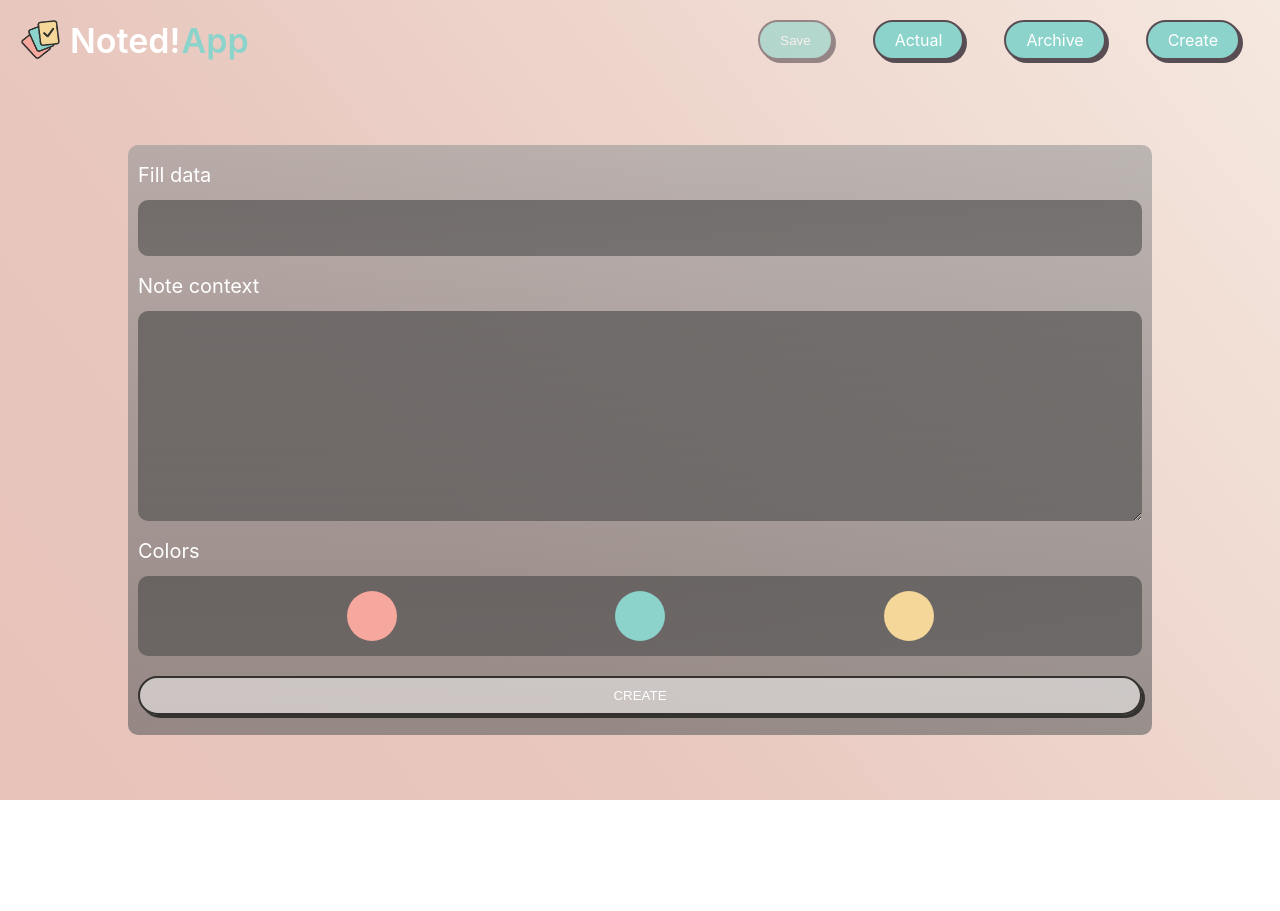
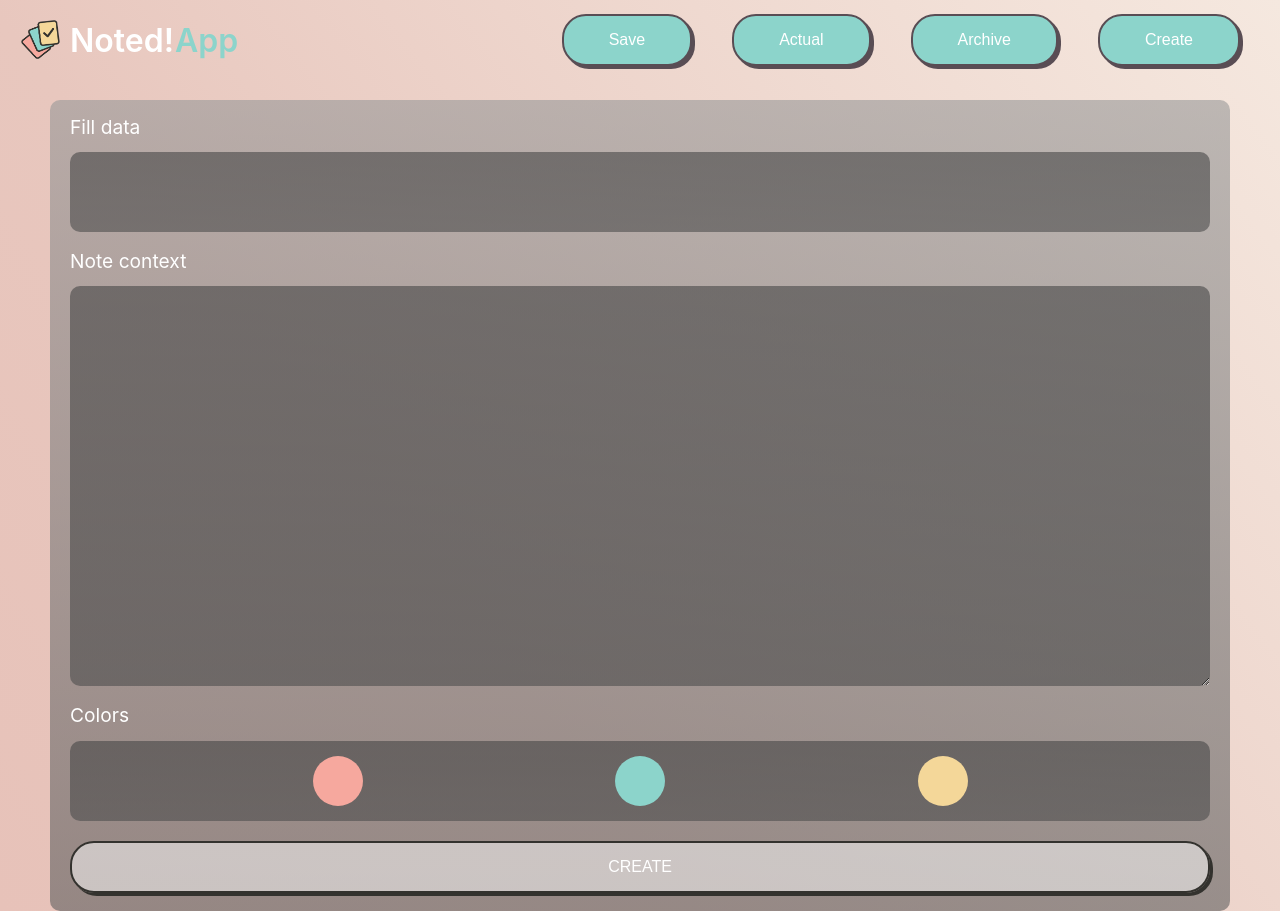
Before and after one commit to aliyevshukur/note-taking-website, a React (Create React App) app: page /create-edit in a window 1280 px wide. Before the commit the page ends 800 px from the top, so only its background shows below. Built offline with nearby package versions, Linux system fonts and the light colour scheme; no server answers.

Commit message:
Fix bottom border and resposiveness on high resolution screens

```diff
--- a/src/App.scss
+++ b/src/App.scss
@@ -1,6 +1,19 @@
 @import "./_base.scss";
 
 html {
+  font-size: 180%;
+
+  @include desktopL {
+    font-size: 150%;
+  }
+
+  @include desktopM {
+    font-size: 140%;
+  }
+
+  @include laptopL {
+    font-size: 100%;
+  }
 }
 
 body {
--- a/src/Routes/Create/style.scss
+++ b/src/Routes/Create/style.scss
@@ -2,23 +2,41 @@
 $border-radius: 10px;
 
 @mixin colorButtonStyle {
-  width: 50px;
-  height: 50px;
+  width: 100px;
+  height: 100px;
   cursor: pointer;
   border: none;
   border-radius: 50%;
   margin: 10px;
+
+  @include laptopL {
+    width: 70px;
+    height: 70px;
+  }
+
+  @include laptopL {
+    width: 50px;
+    height: 50px;
+  }
 }
 
 @mixin inputStyle {
   background: linear-gradient(rgba(70, 70, 70, 0.6), rgba(77, 77, 77, 0.6));
   color: #fff;
+
   border: none;
   border-radius: 10px;
-  padding: 15px;
+
   width: 100%;
+  height: 80px;
   min-width: 0px;
   min-height: 0px;
+  padding: 30px;
+  margin-bottom: 20px;
+
+
+  font-size: 30px;
+
   &:focus {
     outline: none;
   }
@@ -28,15 +46,17 @@ $border-radius: 10px;
   display: flex;
   justify-content: center;
   align-items: center;
-  height: 90vh;
-  padding: 10%;
+  min-height: 90vh;
+  padding: 20px 50px 0px 50px;
 
   .create-edit-form {
-    flex-grow: 1;
+    width: 1200px;
+    padding: 18px 20px;
+
     display: flex;
     flex-direction: column;
-    justify-content: center;
-    padding: 20px 10px;
+    // justify-content: center;
+
     border-radius: $border-radius;
     background: linear-gradient(
       rgba(152, 152, 152, 0.6),
@@ -45,20 +65,17 @@ $border-radius: 10px;
 
     .form-title {
       color: #fff;
-      font-size: 20px;
+      font-size: 1.2rem;
       margin-bottom: 15px;
     }
 
     .title {
       @include inputStyle();
-      font-size: 22px;
-      margin-bottom: 20px;
     }
 
     .context {
       @include inputStyle();
-      font-size: 16px;
-      margin-bottom: 20px;
+      height: 400px;
     }
 
     .color-buttons {
--- a/src/_base.scss
+++ b/src/_base.scss
@@ -1,8 +1,10 @@
 @mixin button {
   background: $aqua;
   color: #fff;
-  padding: 10px 80px;
+  padding:20px 60px;
+
   text-decoration: none;
+  font-size: rem;
   cursor: pointer;
   outline: none;
   border: none;
@@ -10,6 +12,20 @@
   border: 2px solid #33322e;
   border-radius: 24px;
   box-shadow: 3px 3px 0px 0 #33322e;
+  font-size: 1rem;
+
+  @include desktopL() {
+    padding: 15px 45px;
+  }
+
+  @include laptop() {
+    padding: 8px 24px;
+  }
+
+  @include mobileL {
+    padding: 5px 10px;
+    font-size: 0.8rem;
+  }
 
   &:hover {
     // opacity: 0.8;
@@ -36,6 +52,30 @@
   &:active {
     box-shadow: 3px 3px 0px 0 #33322e;
     transform: translateY(0px);
+  }
+}
+
+@mixin desktopL {
+  @media only screen and (max-width: 2560px) {
+    @content;
+  }
+}
+
+@mixin desktopM {
+  @media only screen and (max-width: 1920px) {
+    @content;
+  }
+}
+
+@mixin laptopL {
+  @media only screen and (max-width: 1440px) {
+    @content;
+  }
+}
+
+@mixin laptop {
+  @media only screen and (max-width: 1024px) {
+    @content;
   }
 }
 
--- a/src/components/Board/index.js
+++ b/src/components/Board/index.js
@@ -47,6 +47,8 @@ const Board = ({ notes, setSingleNote }) => {
   useEffect(() => {
     if (windowSize.width < 375) {
       setNoteSize({ width: "216px", height: "230px" });
+    } else if (windowSize.width > 1440) {
+      setNoteSize({ width: "432px", height: "460px" });
     } else {
       setNoteSize({ width: "271px", height: "287px" });
     }
--- a/src/components/Board/style.scss
+++ b/src/components/Board/style.scss
@@ -11,15 +11,28 @@
   height: 100%;
   padding: 20px;
 
-  border: 40px solid transparent;
-  border-image: url("../../img/bg.jpg") 55 round;
+  border: 100px solid transparent;
+  border-image: url("../../img/bg.jpg") 55 stretch;
 
   background: url("../../img/board.png") no-repeat;
   background-size: 100% 100%;
 
-  @include mobileM {
+
+  @include desktopL {
+    border: 80px solid transparent;
+    border-image: url("../../img/bg.jpg") 55 stretch;
+  }
+  @include desktopM {
+    border: 60px solid transparent;
+    border-image: url("../../img/bg.jpg") 55 stretch;
+  }
+  @include laptopL {
+    border: 40px solid transparent;
+    border-image: url("../../img/bg.jpg") 55 stretch;
+  }
+  @include mobileL {
     border: 30px solid transparent;
-    border-image: url("../../img/bg.jpg") 55 round;
+    border-image: url("../../img/bg.jpg") 55 stretch;
   }
 
   .no-notes {
--- a/src/components/Header/Header.js
+++ b/src/components/Header/Header.js
@@ -1,10 +1,12 @@
 import React, { useContext, useEffect, useRef, useState } from "react";
 import { Link } from "react-router-dom";
+import { useHistory } from "react-router-dom/cjs/react-router-dom.min";
 import noteImage from "../../img/SiteLogo.png";
 import { IsModifiedContext } from "../../utils/Contexts";
 import "./Header.scss";
 
 const Header = (props) => {
+  const history = useHistory();
   const [isModified] = useContext(IsModifiedContext);
   const [isButtonsVisible, setIsButtonsVisible] = useState(true);
   const buttonsRef = useRef(null);
@@ -32,7 +34,7 @@ const Header = (props) => {
   return (
     <header className={"header"}>
       <Link to={"/"} className='note-logo'>
-        <img src={noteImage} alt='logo' />
+        <img src={noteImage} alt='logo' className="note-logo-img"/>
         <h1 className={"header-title"}>
           Noted!<span className={"header-title-part"}>App</span>
         </h1>
@@ -52,23 +54,24 @@ const Header = (props) => {
         >
           Save
         </button>
-        <Link to={"/"} className='button' onClick={props.filterActual}>
+        <button className='button' onClick={props.filterActual}>
           Actual
-        </Link>
-        <Link to={"/"} className='button' onClick={props.filterArchive}>
+        </button>
+        <button className='button' onClick={props.filterArchive}>
           Archive
-        </Link>
+        </button>
 
-        <Link
-          to={"/create-edit"}
+        <button
+
           className='button'
           onClick={() => {
+            history.push("/create-edit")
             setIsButtonsVisible(false);
             props.createHandler();
           }}
         >
           Create
-        </Link>
+        </button>
       </div>
     </header>
   );
--- a/src/components/Header/Header.scss
+++ b/src/components/Header/Header.scss
@@ -42,7 +42,7 @@
       text-decoration: none;
       color: #fff;
       margin: 0;
-      font-size: 34px;
+      font-size: 2rem;
       line-height: 27px;
       font-weight: 600;
 
@@ -52,9 +52,9 @@
       }
     }
 
-    img {
-      width: 40px;
-      height: 40px;
+    &-img {
+      width: 2.5rem;
+      height: 2.5rem;
       margin-right: 10px;
     }
   }
@@ -87,27 +87,14 @@
       @include button;
       background: $aqua;
       margin: 0 20px;
+
       border: 2px solid #594d54;
       border-radius: 24px;
       box-shadow: 3px 3px 0px 0 #594d54;
-      padding: 10px 20px;
 
       @include tablet {
         margin: 0;
       }
-
-      @include mobileL {
-        padding: 5px 10px;
-        font-size: 0.8em;
-      }
-
-      &:disabled {
-        @include button-disabled;
-      }
-    }
-
-    .button:hover {
-      @include button-hover();
     }
   }
 
--- a/src/components/Note/Note.js
+++ b/src/components/Note/Note.js
@@ -31,20 +31,45 @@ const Note = ({
   const windowSize = useWindowSize();
 
   useEffect(() => {
-    const topBorder = 100;
-    const bottomBorder = windowSize.height - 150;
-    const leftBorder = 100;
-    const rightBorder = windowSize.width - 80;
+
+    let borderOffset = 100;
+
+    switch(true){
+      case windowSize.width < 375:
+        borderOffset = 30;
+        break;
+      case windowSize.width < 1440:
+        borderOffset = 40;
+        break;
+      case windowSize.width < 1920:
+        borderOffset = 60;
+        break;
+      case windowSize.width < 2560:
+        borderOffset = 80;
+        break;
+    }
+
+    const topBorder = 0;
+    const bottomBorder = windowSize.height - borderOffset*2 - windowSize.height*0.10;
+    const leftBorder = 0;
+    const rightBorder = windowSize.width - borderOffset*2;
     const x = note.position.x;
     const y = note.position.y;
     const noteWidth = Number(noteSize.width.slice(0, -2));
     const noteHeight = Number(noteSize.height.slice(0, -2));
 
+
+    console.log(`Bottom Border ${bottomBorder}`);
+    console.log(`PositionY:  ${y}`)
+
+
     if (x + noteWidth >= rightBorder) {
       note.position.x = rightBorder - noteWidth;
     } else if (x <= leftBorder) {
       note.position.x = leftBorder;
-    } else if (y + noteHeight >= bottomBorder) {
+    }
+
+    if (y + noteHeight >= bottomBorder) {
       note.position.y = bottomBorder - noteHeight;
     } else if (y <= topBorder) {
       note.position.y = topBorder;
--- a/src/components/Note/Note.scss
+++ b/src/components/Note/Note.scss
@@ -10,27 +10,29 @@
   border-radius: 24px;
   box-shadow: 12px 12px 0px 0 #33322e;
   outline: none;
+  cursor: pointer;
 
+  font-size: 1rem;
   text-align: center;
   font-family: Arial, sans-serif;
   text-decoration: none;
-  cursor: pointer;
 
   @include mobileL {
     box-shadow: 0 0 0 0 #fff;
   }
 
   @include mobileM {
-    font-size: 12px;
+    font-size: 0.8rem;
   }
 
   .note-title {
     margin: 0;
+    padding: 16px 0px 10px 25px;
+    border-bottom: 4px solid #33322e;
+
     font-size: 1.75em;
     font-family: "Roboto", sans-serif;
     text-align: left;
-    border-bottom: 4px solid #33322e;
-    padding: 16px 0px 10px 25px;
     overflow: hidden;
   }
 
@@ -42,12 +44,4 @@
     font-size: 1em;
     white-space: pre-line;
   }
-
-  &-pin-img {
-    width: 60px;
-    height: 60px;
-    position: absolute;
-    right: 0;
-    top: 0;
-  }
 }
--- a/src/components/SinglePage/SinglePage.js
+++ b/src/components/SinglePage/SinglePage.js
@@ -68,15 +68,11 @@ const SinglePage = (props) => {
 
   return (
     <div className='notesContainer'>
+
+    <button onClick={() => history.goBack()} className="back-button"> &lt; Back</button>
+
       <div className='notes' style={noteStyle}>
         <div>
-          {/* <img
-            src={pinImage}
-            alt={"pin_img"}
-            height={"67px"}
-            width={"70px"}
-            style={{ margin: "0px auto" }}
-          /> */}
           <h1 className='notes-title'>{props.note.title}</h1>
         </div>
         <div className='singleContext'>
--- a/src/components/SinglePage/SinglePage.scss
+++ b/src/components/SinglePage/SinglePage.scss
@@ -6,6 +6,13 @@
   align-items: center;
   height: 90vh;
   padding: 30px;
+
+  .back-button {
+    @include button;
+    align-self: flex-start;
+    margin-bottom: 20px;
+  }
+
 }
 
 .notes {
--- a/src/utils/restricToBoundingRect.js
+++ b/src/utils/restricToBoundingRect.js
@@ -7,8 +7,10 @@
  * @return {Object} New coordinates of the restricted object.
  */
 
+import useWindowSize from "./Hooks/useWindowSize";
+
 export function restrictToBoundingRect(transform, rect, boundingRect) {
-  const borderOffet = 40;
+  let borderOffet = 80;
 
   const value = {
     ...transform,
```
